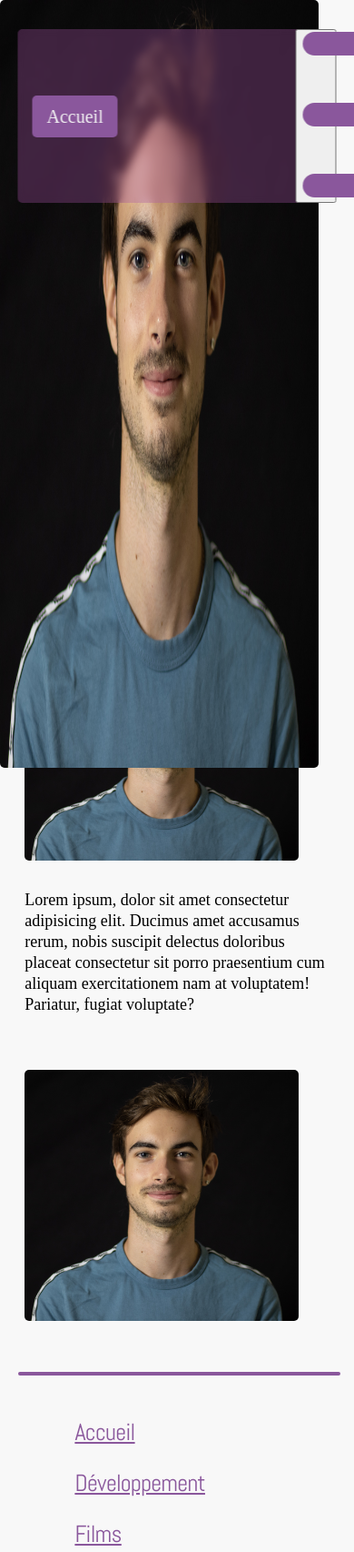
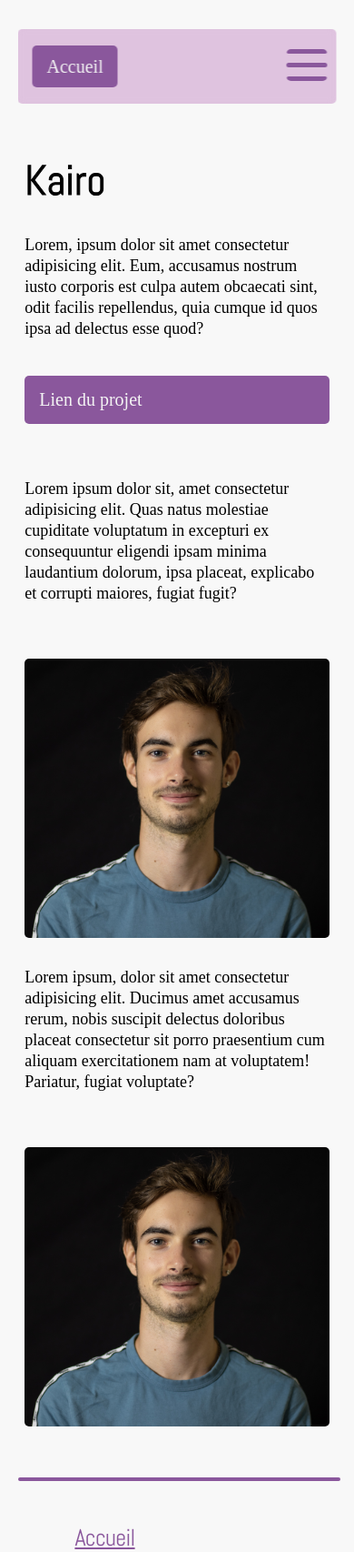
Before and after one commit to Safirl/Portfolio, a PHP site: page /code/Kairo.html in a window 390 px wide. Shown: the top 1706 px of the page at 91% size. Run offline with PHP 8.4, Linux system fonts and the light colour scheme; some web fonts are replaced.

Commit message:
navBar + responsive

```diff
--- a/code/Kairo.html
+++ b/code/Kairo.html
@@ -15,15 +15,7 @@
     <link rel="stylesheet" href="../css/projet.css">
 </head>
 
-<script>
-  fetch('../code/header.html')
-  .then(response => response.text())
-  .then(html => {
-    var container = document.createElement('header');
-    container.innerHTML = html;
-    document.body.appendChild(container);
-  });
-</script>
+
 
 <body>
   <div class="container"></div>
@@ -48,8 +40,17 @@
 
 </body>
 
+<script>
 
-<script>
+  fetch('../code/header.html')
+    .then(response => response.text())
+    .then(html => {
+      var container = document.createElement('header');
+      container.innerHTML = html;
+      document.body.appendChild(container);
+    });
+
+
   fetch('footer.html')
   .then(response => response.text())
   .then(html => {
@@ -58,6 +59,11 @@
     document.body.appendChild(footerContainer);
   })
   .catch(error => console.error(error));
+
+  function showNav() {
+      const navbar = document.querySelector('.phone');
+      navbar.classList.toggle('show-nav');
+    }
 </script>
 
 </html>
--- a/code/developpement.html
+++ b/code/developpement.html
@@ -70,6 +70,11 @@
     document.body.appendChild(footerContainer);
   })
   .catch(error => console.error(error));
+
+  function showNav() {
+      const navbar = document.querySelector('.phone');
+      navbar.classList.toggle('show-nav');
+    }
 </script>
 
 </html>
--- a/code/header.html
+++ b/code/header.html
@@ -1,6 +1,6 @@
 <body>
 
-   <!-- As a link -->
+  <!-- As a link -->
     <nav class="navbar">
       <ul class="navbar-boutons">
         <li class="Accueil nav-button">
@@ -16,16 +16,16 @@
           <a class="nav-link" href="#">Galerie</a>
         </li>
         <li class="nav-button contact-button">
-          <a class="nav-link" href="#">Contact</a>
+          <a class="nav-link" href="../code/index.html#contact">Contact</a>
           </li>
       </ul>
-      <button class="burger">
+      <button class="burger" onClick="showNav()">
         <img src="../assets/images/Burger.svg" alt="menu burger">
       </button>
     </nav>
 
       <!-- menu burger -->
-<!-- <div class="phone">
+<div class="phone">
   <ul class="phone-nav-links">
     <li class="phone-nav-button">
       <a class="phone-nav-link" href="../code/developpement.html">Développement</a>
@@ -37,19 +37,12 @@
       <a class="phone-nav-link" href="#">Galerie</a>
     </li>
     <li class="phone-nav-button contact-button">
-      <a class="phone-nav-link" href="#">Contact</a>
+      <a class="phone-nav-link" href="../code/index.html#contact">Contact</a>
     </li>
   </ul>
-  <img class="burger" src="../assets/images/Burger.svg" alt="menu burger">
-</div> -->
-
-<script>
-  const burger = document.querySelector('.burger');
-  const navbar = document.querySelector('.navbar-boutons');
-
-  burger.addEventListener('click',() => {
-    navbar.classList.toggle('show');
-  });
-</script>
+  <button class="burger phone-burger" onClick="showNav()">
+    <img src="../assets/images/Group.svg" alt="menu burger">
+  </button>
+</div>
 
 </body>
--- a/code/realisations.html
+++ b/code/realisations.html
@@ -109,6 +109,11 @@
     document.body.appendChild(footerContainer);
   })
   .catch(error => console.error(error));
+
+  function showNav() {
+      const navbar = document.querySelector('.phone');
+      navbar.classList.toggle('show-nav');
+    }
 </script>
 
 </html>
--- a/css/category.css
+++ b/css/category.css
@@ -1,13 +1,14 @@
 .container {
   margin-left: 7vw;
   margin-right: 7vw;
+  margin-bottom: 50px;
 }
 
 /* Titre */
 
 .title {
   margin-bottom: 100px;
-  margin-top: 150px;
+  margin-top: 200px;
 }
 
 .title-text {
@@ -27,6 +28,7 @@
   display: flex;
   flex-wrap: wrap;
   justify-content: center;
+  margin-bottom: 200px;
 }
 
 .card {
@@ -55,7 +57,7 @@
   padding-right: 35px;
 }
 
-@media screen and (max-width: 412px) {
+@media screen and (max-width: 760px) {
   container {
   margin-right: 0 px;
   }
--- a/css/navbar.css
+++ b/css/navbar.css
@@ -25,6 +25,7 @@
 
 .burger {
     display: none;
+
 }
 
 .navbar-boutons {
@@ -110,13 +111,19 @@
     .burger {
         display: block;
         width: 45px;
-        padding-right: 16px;
+        margin-right: 16px;
+        background: none;
+        border: none;
+    }
+
+    .burger img {
+      width: 45px;
     }
 
 
     /* Téléphone */
     .phone {
-
+      z-index: 1;
       background: #f8f8f8;
       position: fixed;
       display: flex;
@@ -127,14 +134,23 @@
       height: 100vh;
       top: 0vh;
       left: 0vw;
-      display: none;
+      margin-left: 100%;
+      transition: all 0.4s ease;
+    }
+
+    .show-nav {
+      margin-left: 0%;
     }
 
     .phone-burger {
         width: 45px;
         position: absolute;
-        right: 0;
-        top: 0;
+        right: 30px;
+        top: 40px;
+    }
+
+    .phone-burger img {
+      width: 35px;
     }
 
     .phone-nav-button{
--- a/css/projet.css
+++ b/css/projet.css
@@ -40,7 +40,7 @@
   max-width: 450px;
 }
 
-@media screen and (max-width: 412px) {
+@media screen and (max-width: 1100px) {
   .colonnes {
     flex-wrap: wrap;
   }
@@ -76,13 +76,13 @@
   }
 
   .colonne-gauche img{
-    width: 90%;
+    width: 100%;
     margin-bottom: 26px;
     max-width: none;
   }
 
   .colonne-droite img{
-    width: 90%;
+    width: 100%;
     margin-bottom: 26px;
     max-width: none;
   }
--- a/css/realisations.css
+++ b/css/realisations.css
@@ -7,12 +7,12 @@
 }
 
 .title-realisations {
-  margin-top: 150px;
+  margin-top: 200px;
   max-width: 1000px;
 }
 
 .category-title {
-  margin-top: 70px;
+  margin-top: 150px;
   margin-bottom: 50px;
   max-width: 1000px;
 
--- a/css/style.css
+++ b/css/style.css
@@ -12,6 +12,10 @@
   ;
 }
 
+html {
+  scroll-behavior: smooth;
+}
+
 h1 {
     /* H1 */
 
@@ -20,6 +24,7 @@
     font-weight: 400;
     font-size: 96px;
     line-height: 122px;
+    margin-bottom: 30px;
 
     color: #000000;
 
@@ -114,19 +119,20 @@
     .bouton{
 
         /* Bouton */
-        font-size: 26px;
+        font-size: 24px;
+        display: block;
 
     }
 }
 
-@media screen and (max-width: 412px){
+@media screen and (max-width: 760px){
     h1 {
         /* H1 */
         font-weight: 400;
         font-size: 46px;
         line-height: 59px;
 
-        -webkit-text-stroke: 2px #000000;
+        -webkit-text-stroke: 1px #000000;
     }
 
     .h1-phone {
```
Also changed, not shown: code/index.html (+16 -12 lines), css/main.css (+8 -7 lines), 1 other file.
